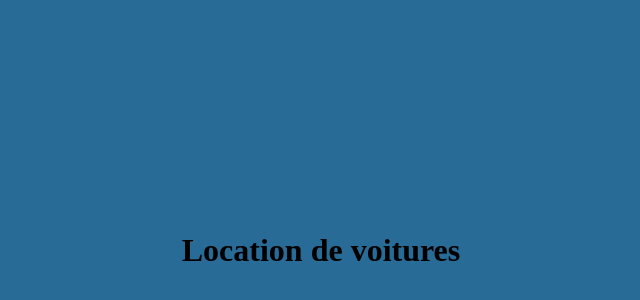
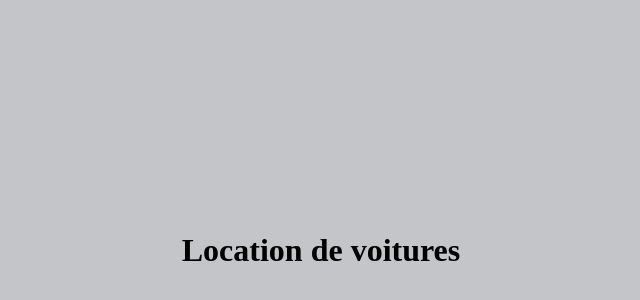
Before and after one commit to zineblakbali/location-de-voitures, a plain HTML site: page index.html in a window 1280 px wide. Shown: the part 42-342 px from the top of the page, without its empty margins (319-959 px from the left). Drawn offline with Linux system fonts and the light colour scheme.

Commit message:
changment de fond sur backgroundcolor

```diff
--- a/index.html
+++ b/index.html
@@ -6,7 +6,7 @@
     <meta name="viewport" content="width=device-width, initial-scale=1.0">
     <title>Document</title>
 </head>
-<body style="background-color:#286b97;">
+<body style="background-color:#c4c5c9;">
     <H1 style="padding-top: 20% ; padding-bottom: 20%; text-align: center;" >Location de voitures</H1>
 
 </body>
```
